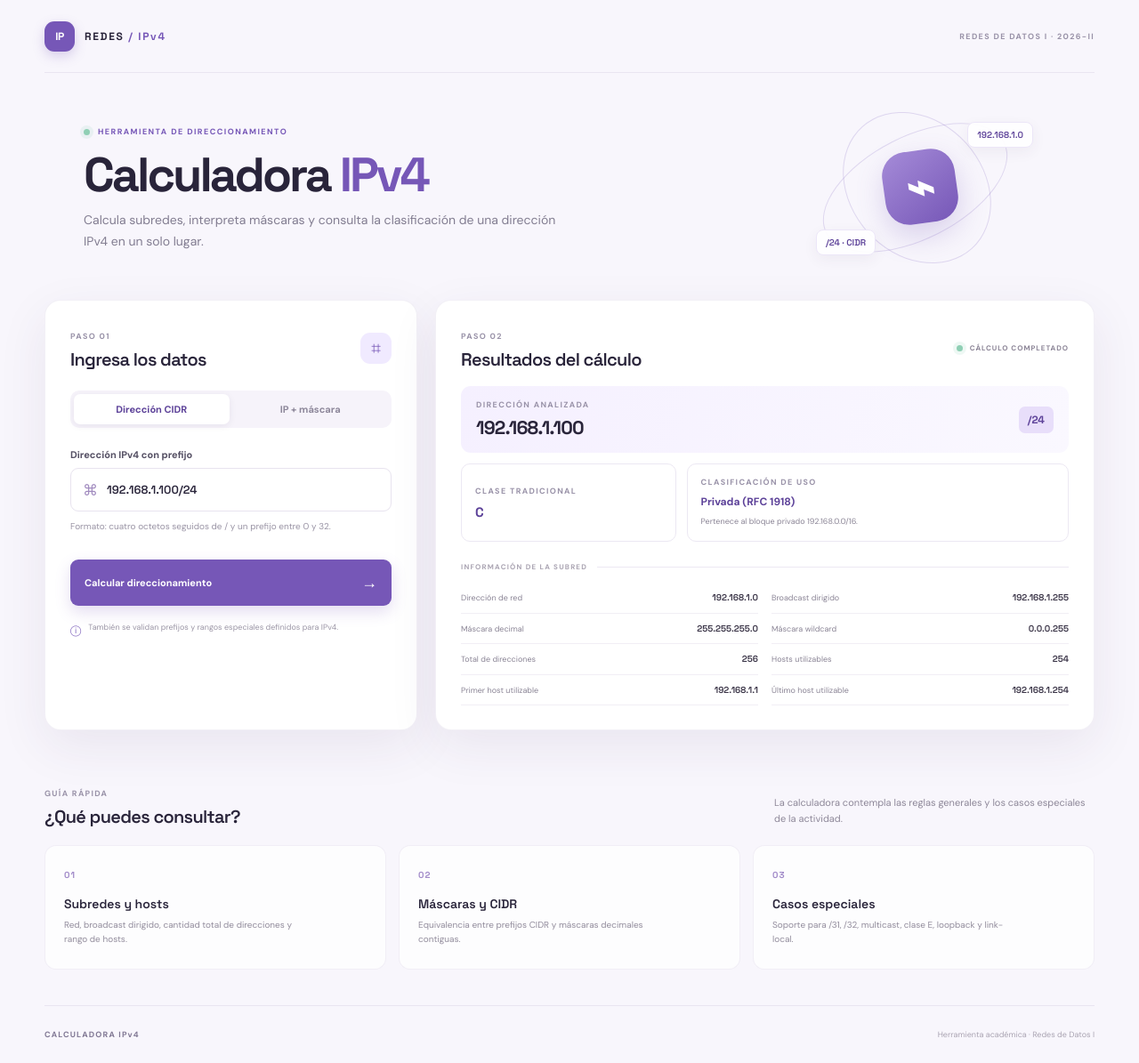
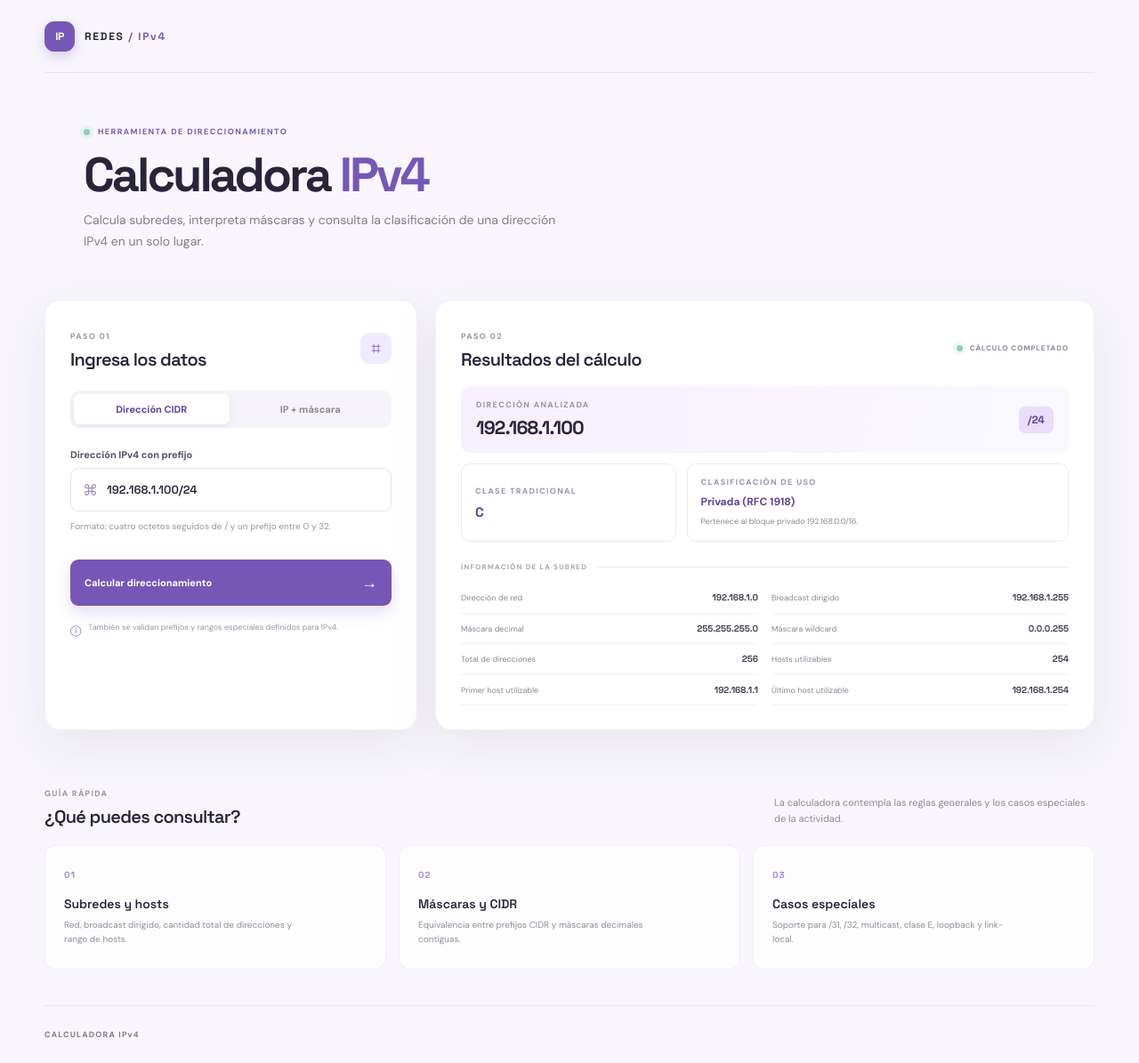
Before and after one commit to Yumeling/calculadora-ipv4, a Flask app: page / in a window 1280 px wide. Shown: the whole page at 89% size. Run offline with Flask 3, Linux system fonts and the light colour scheme; data that the repository does not hold is empty.

Commit message:
Actualización código

```diff
--- a/calculadora-ipv4-web/templates/index.html
+++ b/templates/index.html
@@ -4,7 +4,7 @@
   <meta charset="utf-8">
   <meta name="viewport" content="width=device-width, initial-scale=1">
   <meta name="description" content="Calculadora web de direccionamiento IPv4, máscaras y prefijos CIDR.">
-  <title>Calculadora IPv4 | Redes de Datos I</title>
+  <title>Calculadora IPv4</title>
   <link rel="preconnect" href="https://fonts.googleapis.com">
   <link rel="preconnect" href="https://fonts.gstatic.com" crossorigin>
   <link href="https://fonts.googleapis.com/css2?family=DM+Sans:wght@400;500;600;700&family=Space+Grotesk:wght@500;600;700&display=swap" rel="stylesheet">
@@ -18,7 +18,6 @@
         <span class="brand-mark" aria-hidden="true">IP</span>
         <span>REDES <span class="brand-light">/ IPv4</span></span>
       </a>
-      <span class="course-label">REDES DE DATOS I · 2026-II</span>
     </header>
 
     <main>
@@ -27,13 +26,6 @@
           <div class="eyebrow"><span class="status-dot"></span> HERRAMIENTA DE DIRECCIONAMIENTO</div>
           <h1>Calculadora <span>IPv4</span></h1>
           <p>Calcula subredes, interpreta máscaras y consulta la clasificación de una dirección IPv4 en un solo lugar.</p>
-        </div>
-        <div class="hero-art" aria-hidden="true">
-          <div class="art-orbit orbit-one"></div>
-          <div class="art-orbit orbit-two"></div>
-          <div class="art-core">⌁</div>
-          <span class="art-tag tag-top">192.168.1.0</span>
-          <span class="art-tag tag-bottom">/24 · CIDR</span>
         </div>
       </section>
 
@@ -150,7 +142,7 @@
       </section>
     </main>
 
-    <footer class="footer"><span>CALCULADORA IPv4</span><span>Herramienta académica · Redes de Datos I</span></footer>
+    <footer class="footer"><span>CALCULADORA IPv4</span></footer>
   </div>
 </body>
 </html>
```
Also changed, not shown: app.py (renamed from calculadora-ipv4-web/app.py), ipv4_calculator.py (renamed from calculadora-ipv4-web/ipv4_calculator.py), requirements-prod.txt (renamed from calculadora-ipv4-web/requirements-prod.txt), requirements.txt (renamed from calculadora-ipv4-web/requirements.txt), static/css/styles.css (renamed from calculadora-ipv4-web/static/css/styles.css), static/js/app.js (renamed from calculadora-ipv4-web/static/js/app.js), 6 other files.
